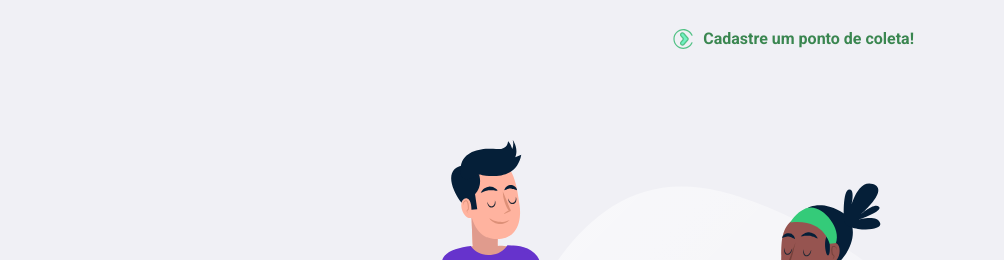
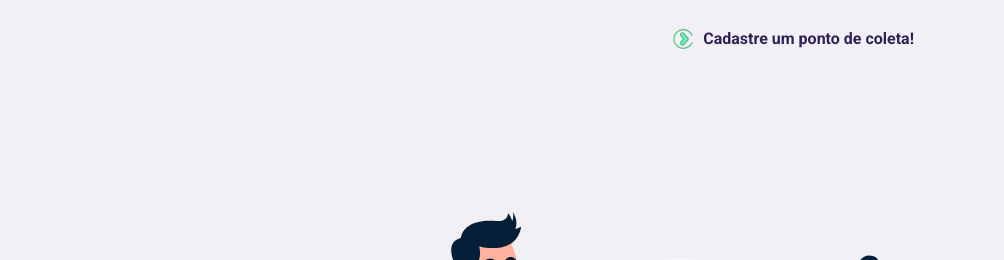
Before and after one commit to romeiro-bru/eColeta, a website: page src/views/index.html in a window 1280 px wide. Shown: the top 260 px of the page, 276-1280 px from the left. Drawn offline with nearby package versions, Linux system fonts and the light colour scheme; files that its build step writes are made by us from their sources; files whose address does not match are found by name.

Commit message:
Change home-page colors

```diff
--- a/public/styles/home.css
+++ b/public/styles/home.css
@@ -6,7 +6,7 @@
     justify-content: space-between;
 }
 #page-home {
-    height: 100vh;
+    height: 109vh;
     background: url('../assets/home-background.svg')no-repeat;
     background-position: 35vw bottom;
 }
@@ -26,7 +26,7 @@ img#logo {
 }
 #page-home header a {
     display: flex;
-    color: var(--title-color);
+    color: var(--secondary-color);
     font-weight: 700;
 }
 #page-home header a span {
```
